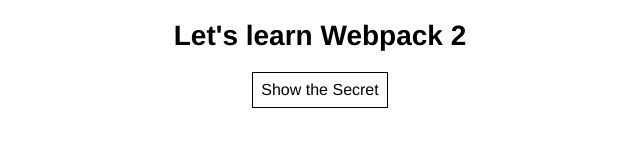
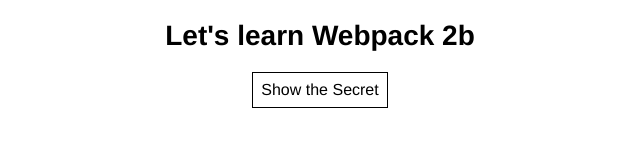
Before and after one commit to SimonSharville/Webkit_tutorial_01, a website: page index.html in a window 1280 px wide. Shown: the whole page, without its empty margins (320-960 px from the left). Drawn offline with Linux system fonts and the light colour scheme.

Commit message:
change title

```diff
--- a/index.html
+++ b/index.html
@@ -10,7 +10,7 @@
     <title>Webpack 2 Basics</title>
 </head>
 <body>
-<h1>Let's learn Webpack 2</h1>
+<h1>Let's learn Webpack 2b</h1>
 <button id="secret-button">Show the Secret</button>
 <p id="secret-paragraph">You can't see this all the time</p>
 <script src="src/js/dom-loader.js"></script>
```
